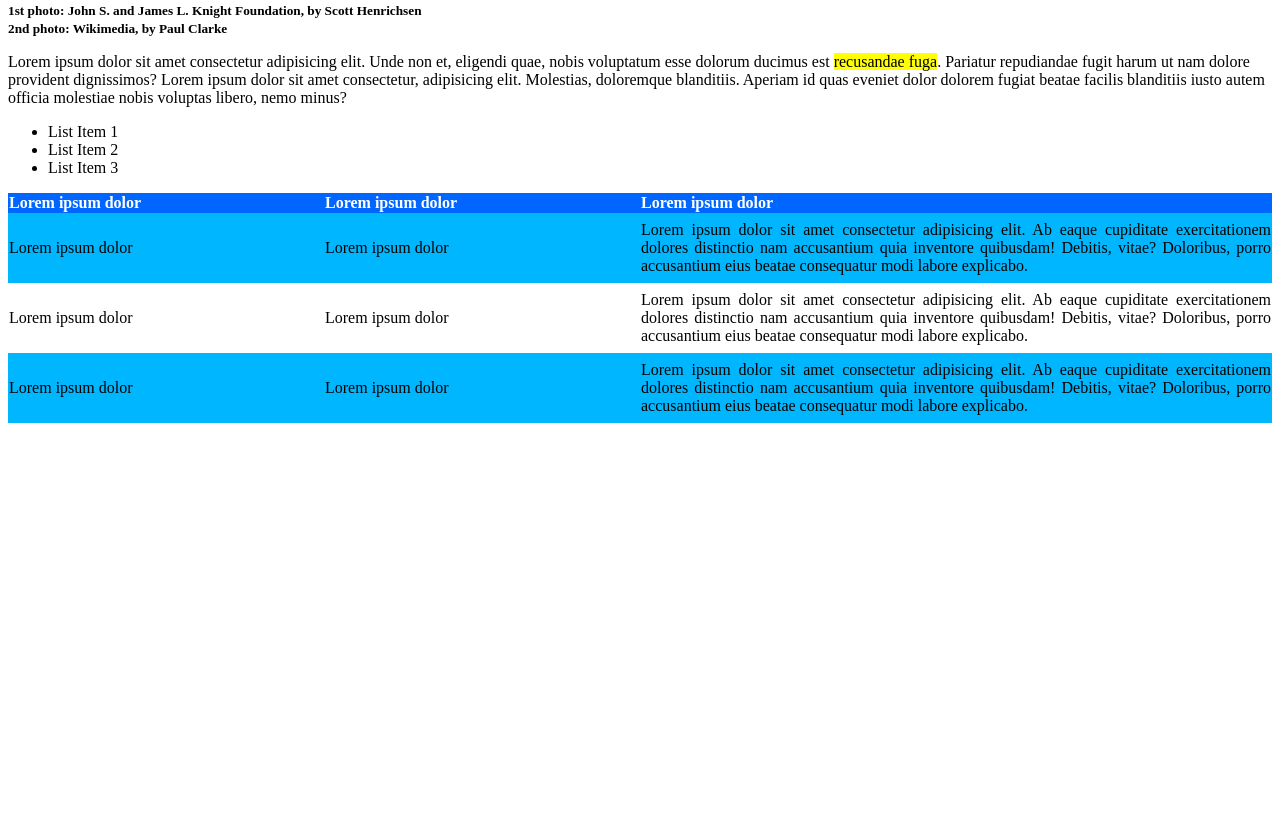
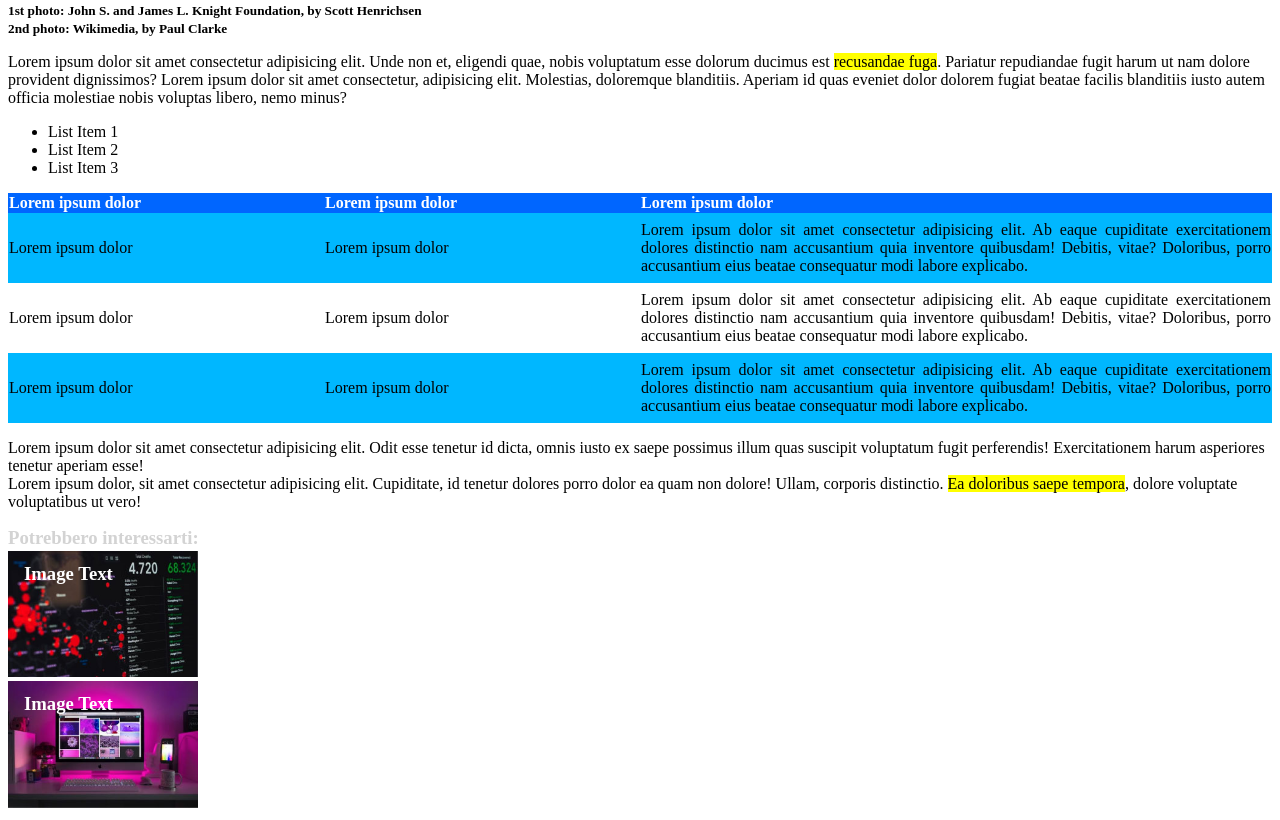
Before and after one commit to MaurizioLeombruni/html-css-booleaner, a plain HTML site: page index.html in a window 1280 px wide. Shown: the part 520-1340 px from the top of the page. Before the commit the page ends 951 px from the top, so only its background shows below. Drawn offline with Linux system fonts and the light colour scheme.

Commit message:
Correzione errore nell'header, completamento esercizio.

```diff
--- a/index.html
+++ b/index.html
@@ -84,6 +84,32 @@
                 </tbody>
             </table>
         </div>
+        <div>
+            <p>
+                Lorem ipsum dolor sit amet consectetur adipisicing elit. Odit esse tenetur id dicta,
+                omnis iusto ex saepe possimus illum quas suscipit voluptatum fugit perferendis! Exercitationem
+                harum asperiores tenetur aperiam esse!<br>
+                Lorem ipsum dolor, sit amet consectetur adipisicing elit. Cupiditate, id tenetur dolores porro dolor ea quam non dolore!
+                Ullam, corporis distinctio. <mark>Ea doloribus saepe tempora</mark>, dolore voluptate voluptatibus ut vero!
+            </p>
+            <h3 class="subtitlegray">
+                Potrebbero interessarti:
+            </h3>
+        </div>
+        <div>
+            <div class="footerimg">
+                <img src="./assets/img/graph.jpg" alt="Graph" width="15%">
+                <div class="footertext">
+                    <h3 class="nomargins">Image Text</h3>
+                </div>
+            </div>
+            <div class="footerimg">
+                <img src="./assets/img/monitor.jpg" alt="Monitor" width="15%">
+                <div class="footertext">
+                    <h3 class="nomargins">Image Text</h3>
+                </div>
+            </div>
+        </div>
     </main>
 </body>
 
--- a/style.css
+++ b/style.css
@@ -1,7 +1,8 @@
 .headerimg{
+    position: relative;
     background-color: rgba(12, 116, 214, 0.685);
     background-image: url(./assets/img/pattern.png);
-    background-attachment: fixed;
+    background-attachment:inherit;
     background-size: 400px 165px;
 }
 
@@ -34,6 +35,20 @@
     width:50%
 }
 
+.footerimg{
+    position: relative;
+    text-align: left;
+}
+
+.footertext{
+    margin-top: 2px;
+    margin-bottom: 2px;
+    color:white;
+    position: absolute;
+    top: 8px;
+    left: 16px;
+}
+
 table, th, td{
     border:none;
 }
```
